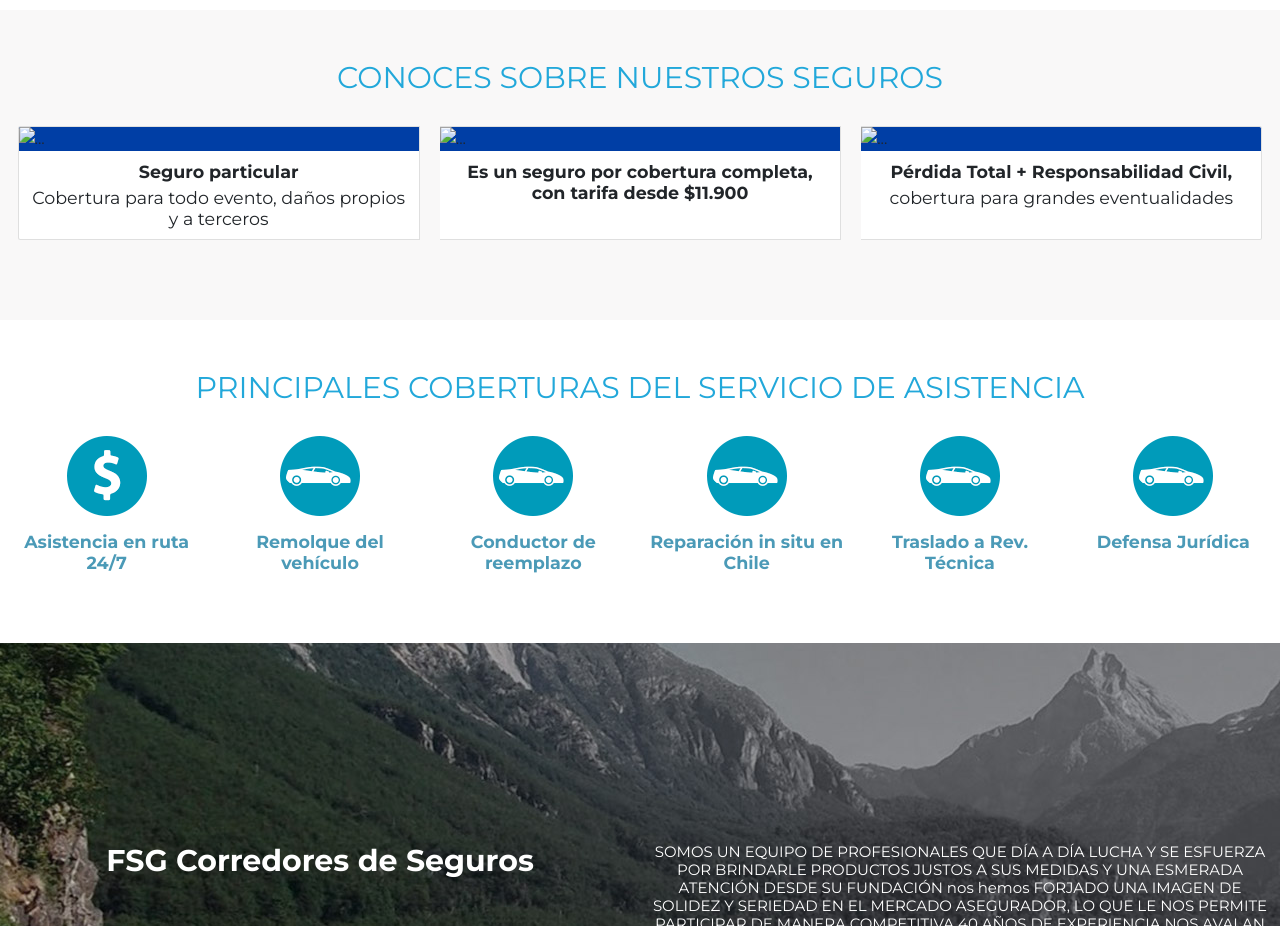
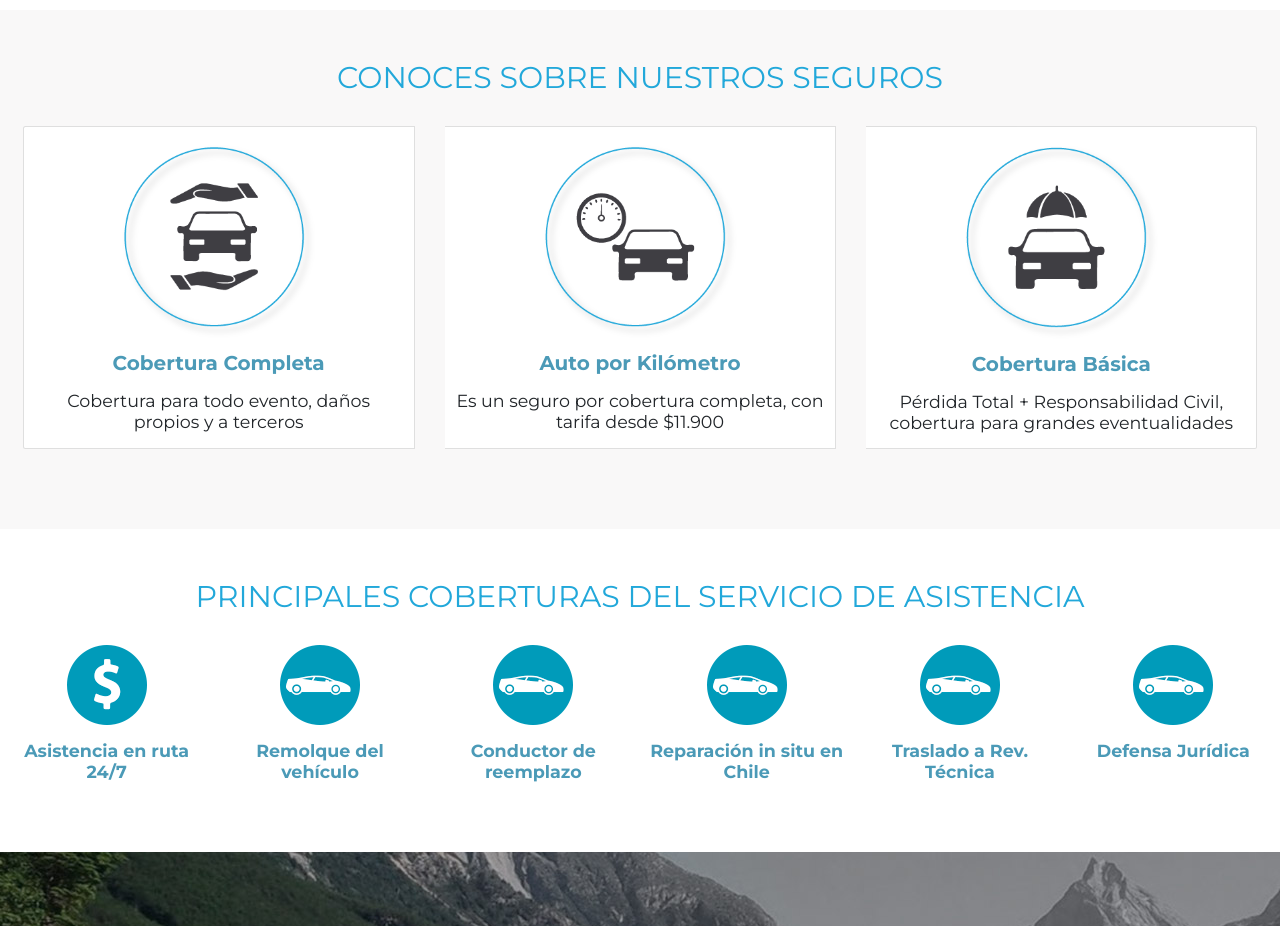
Before and after one commit to pazparry/fsg, a plain HTML site: page index.html in a window 1280 px wide. Shown: the part 1420-2346 px from the top of the page. Drawn offline with nearby package versions, Linux system fonts and the light colour scheme.

Commit message:
Coberturas e iconos

```diff
--- a/css/main.css
+++ b/css/main.css
@@ -153,8 +153,17 @@ header .overlay {
     border-radius: 0.3rem;
 }
 
-.bg-card {
+
+/* .bg-card {
     background-color: #003ea5;
+} */
+
+.celeste {
+    color: #4b9ab7;
+}
+
+.nuestros-img {
+    max-width: 200px;
 }
 
 
--- a/index.html
+++ b/index.html
@@ -220,25 +220,27 @@
                 <h2 class="titulo text-center">CONOCES SOBRE NUESTROS SEGUROS</h2>
 
                 <div class="card-group mb-5 mt-5">
-                    <div class="card mx-3">
-                        <img src="..." class="card-img-top bg-card" alt="...">
+                    <div class="card mx-4">
+                        <img src="img/cobertura-completa.png" class="card-img-top bg-card nuestros-img mx-auto mt-4" alt="...">
                         <div class="card-body text-center">
-                            <h3 class="card-title fw-bold">Seguro particular</h3>
+                            <h2 class="celeste card-title fw-bold mb-4">Cobertura Completa</h2>
+                            <!-- <h3 class="card-title fw-bold">Seguro particular</h3> -->
                             <h3 class="card-text fw-normal">Cobertura para todo evento, daños propios y a terceros
                             </h3>
                         </div>
                     </div>
-                    <div class="card mx-3">
-                        <img src="..." class="card-img-top bg-card" alt="...">
+                    <div class="card mx-4">
+                        <img src="img/auto-por-kilometro.png" class="card-img-top bg-card nuestros-img mx-auto mt-4" alt="...">
                         <div class="card-body text-center">
-                            <h3 class="card-title fw-bold">Es un seguro por cobertura completa, con tarifa desde $11.900</h3>
+                            <h2 class="celeste card-title fw-bold mb-4">Auto por Kilómetro</h2>
+                            <h3 class="card-title fw-normal">Es un seguro por cobertura completa, con tarifa desde $11.900</h3>
                         </div>
                     </div>
-                    <div class="card mx-3">
-                        <img src="..." class="card-img-top bg-card" alt="...">
+                    <div class="card mx-4">
+                        <img src="img/cobertura-basica.png" class="card-img-top bg-card nuestros-img mx-auto mt-4" alt="...">
                         <div class="card-body text-center">
-                            <h3 class="card-title fw-bold">Pérdida Total + Responsabilidad Civil,</h3>
-                            <h3 class="card-text fw-normal">cobertura para grandes eventualidades
+                            <h2 class="celeste card-title fw-bold mb-4">Cobertura Básica</h2>
+                            <h3 class="card-title fw-normal">Pérdida Total + Responsabilidad Civil, cobertura para grandes eventualidades
                             </h3>
                         </div>
                     </div>
```
Also changed, not shown: img/auto-por-kilometro.png (added), img/cobertura-basica.png (added), img/cobertura-completa.png (added), img/pide-tu-seguro.png, img/recibe-propuestas.png, img/tu-decides.png.
